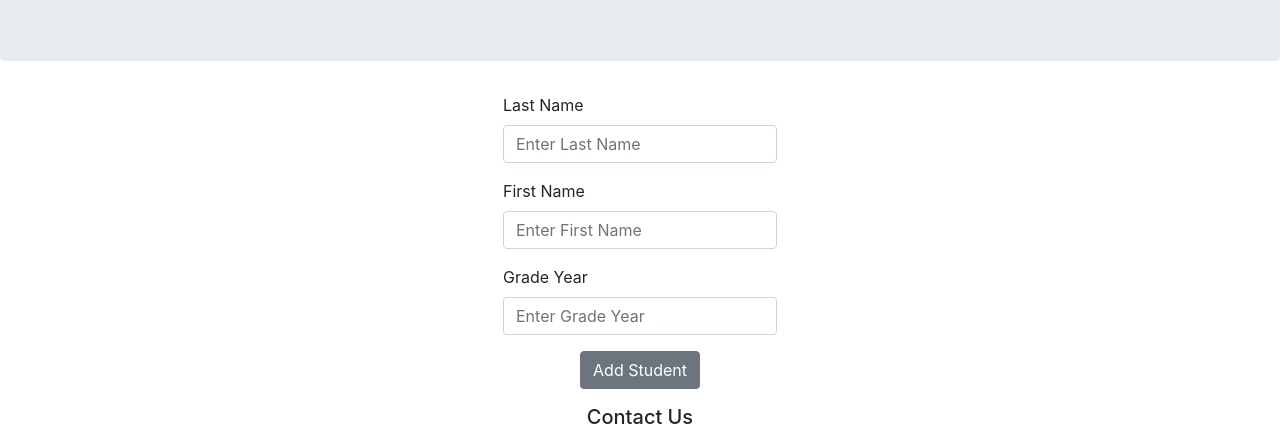
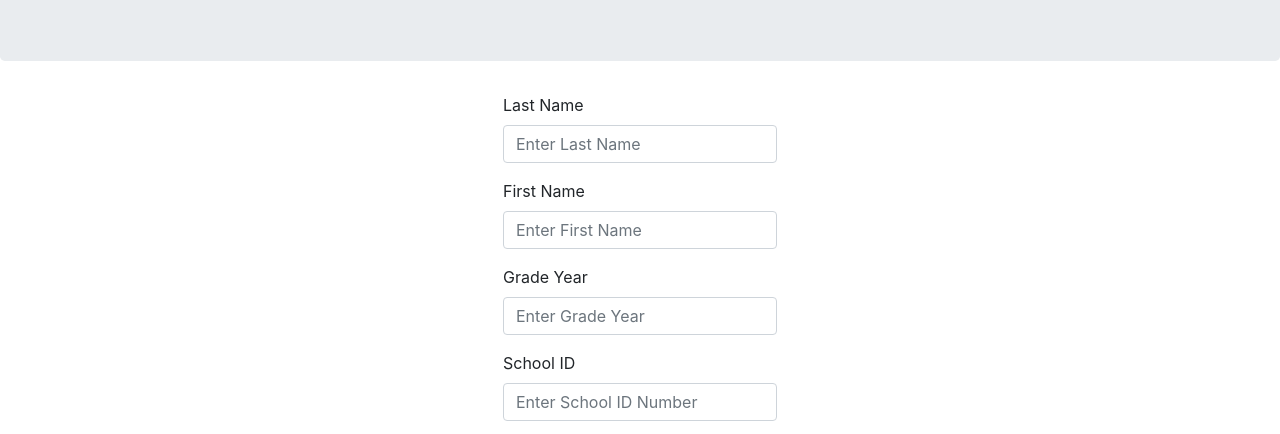
Before and after one commit to adamclayman/mocksis, a plain HTML site: page Mock_School_Information_Application/studentsadd.html in a window 1280 px wide. Shown: the part 341-775 px from the top of the page. Drawn offline with nearby package versions, Linux system fonts and the light colour scheme.

Commit message:
Corrected Student School ID input and removed ID from display on display page

```diff
--- a/Mock_School_Information_Application/studentsadd.html
+++ b/Mock_School_Information_Application/studentsadd.html
@@ -98,6 +98,11 @@
             <input type="GradeYear" class="form-control" id="GradeYearInput" placeholder="Enter Grade Year">
           </div>
 
+          <label for="SchoolID">School ID</label>
+          <div class="form-group form-inline">
+            <input type="SchoolID" class="form-control" id="SchoolIDInput" placeholder="Enter School ID Number">
+		  </div>
+
           <div class="row h-100 justify-content-center align-items-center">
           		<button type="submit" class="btn btn-secondary">Add Student</button>
           </div>
```
Also changed, not shown: Mock_School_Information_Application/students.html (+2 -3 lines).
